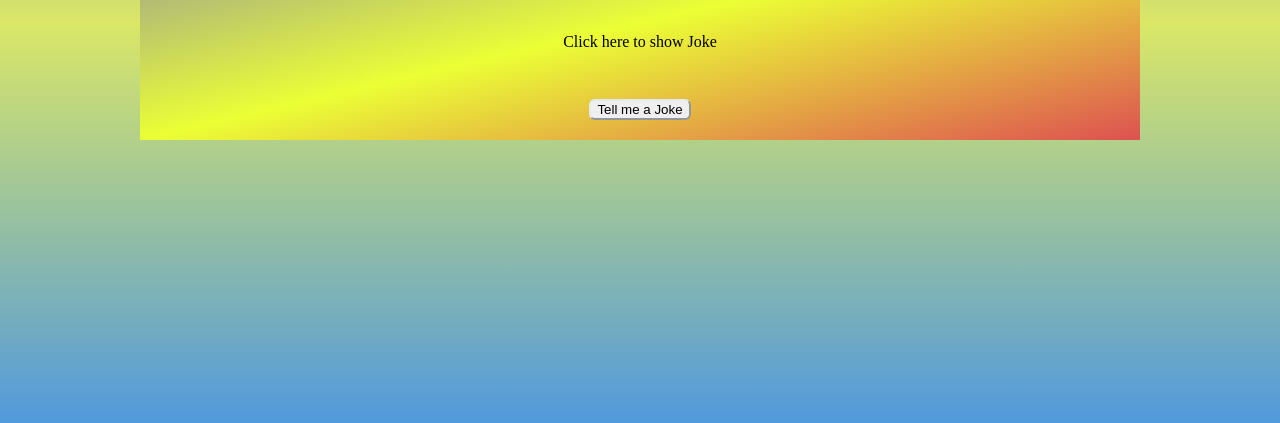
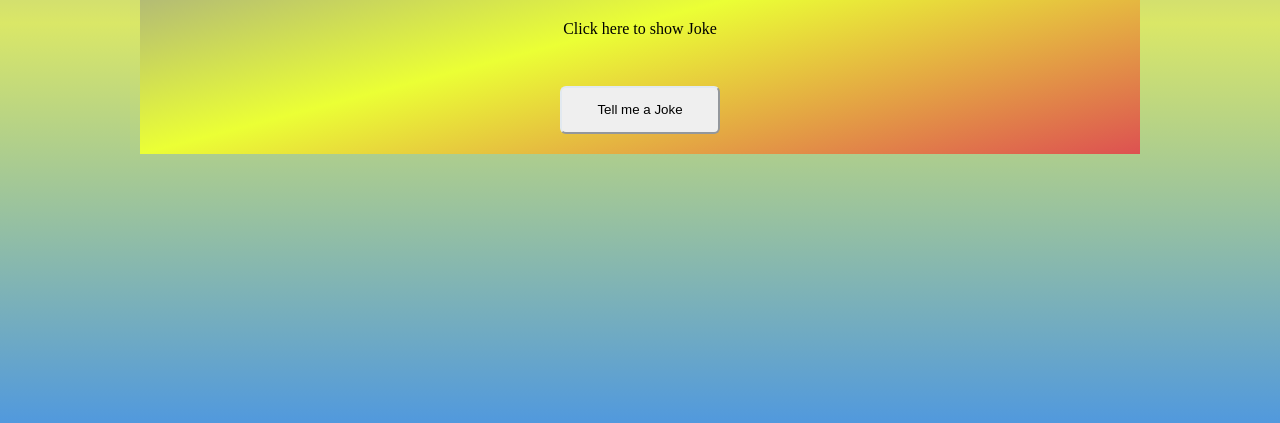
Before and after one commit to ShreeramNew/joke-generator, a plain HTML site: page index.html in a window 1280 px wide. Shown: the part 377-800 px from the top of the page. Drawn offline with Linux system fonts and the light colour scheme.

Commit message:
style-changed button size

```diff
--- a/style.css
+++ b/style.css
@@ -22,6 +22,8 @@
     margin: 3rem;
 }
 .generate_btn{
+    height: 6vh;
+    width: 20vh;
     border-color: rgb(226, 233, 240);
     cursor: pointer;
     border-radius: 6px;
```
